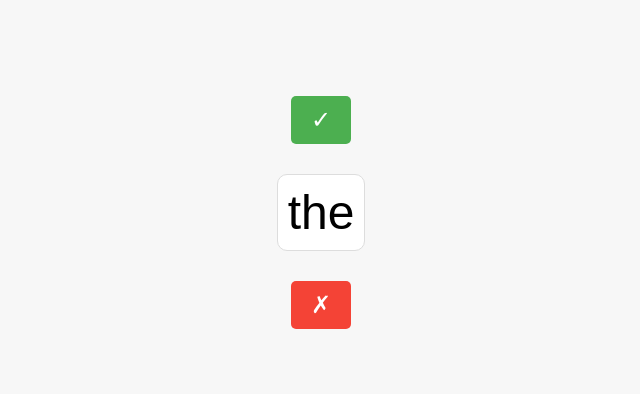
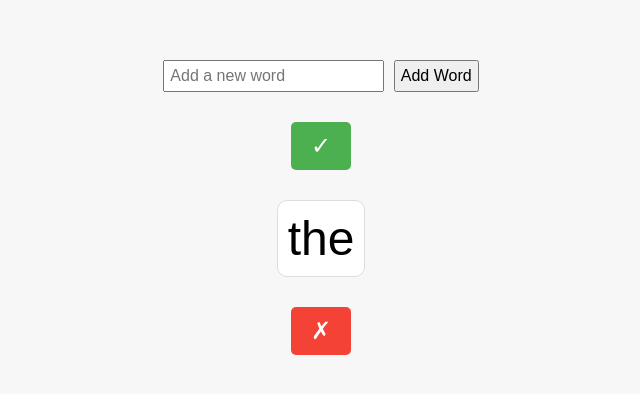
Before and after one commit to sounny/flashcards, a plain HTML site: page index.html in a window 1280 px wide. Shown: the part 196-590 px from the top of the page, without its empty margins (319-959 px from the left). Drawn offline with Linux system fonts and the light colour scheme; a web font is replaced by a local one.

Commit message:
Update index.html
trying to add a word bank

```diff
--- a/index.html
+++ b/index.html
@@ -61,9 +61,29 @@
     padding: 10px;
     margin-top: 20px;
   }
+
+  #add-word-form {
+    margin-bottom: 20px;
+  }
+
+  #new-word-input {
+    font-size: 1em;
+    padding: 5px;
+    margin-right: 5px;
+  }
+
+  #add-word-button {
+    font-size: 1em;
+    padding: 5px;
+  }
 </style>
 </head>
 <body>
+
+<div id="add-word-form">
+  <input type="text" id="new-word-input" placeholder="Add a new word" />
+  <button id="add-word-button" onclick="addWord()">Add Word</button>
+</div>
 
 <button class="button check" onclick="markWord(true)">✓</button>
 <div id="flashcard" class="card">Word will appear here</div>
@@ -87,8 +107,10 @@
 </div>
 
 <script>
+
+
 // The words to learn
-const words = ["the","these","use","an","each","which","she","do","how","their", "if", "of", "and", "a", "to", "in", "is", "you", "that", "it", "he", "was", "for", "on", "are", "as", "with", "his", "they", "I", "at", "be", "this", "have", "from", "or", "one", "had", "by", "words", "but", "not", "what", "all", "were", "we", "when", "your", "can", "said"];
+let words = ["the","these","use","an","each","which","she","do","how","their", "if", "of", "and", "a", "to", "in", "is", "you", "that", "it", "he", "was", "for", "on", "are", "as", "with", "his", "they", "I", "at", "be", "this", "have", "from", "or", "one", "had", "by", "words", "but", "not", "what", "all", "were", "we", "when", "your", "can", "said"];
 let currentWordIndex = 0;
 let correctWords = [];
 let incorrectWords = [];
@@ -112,6 +134,22 @@ function markWord(isCorrect) {
     endGame();
   }
 }
+
+function addWord() {
+  const newWordInput = document.getElementById('new-word-input');
+  const newWord = newWordInput.value.trim().toLowerCase();
+
+  if (newWord && !words.includes(newWord)) {
+    words.push(newWord);
+    newWordInput.value = ''; // Clear the input after adding the word
+    newWordInput.focus(); // Keep focus on input for adding another word
+  } else if (words.includes(newWord)) {
+    alert('Word already exists in the word bank!');
+  } else {
+    alert('Please enter a word to add.');
+  }
+}
+
 
 function endGame() {
   const correctCount = correctWords.length;
```
